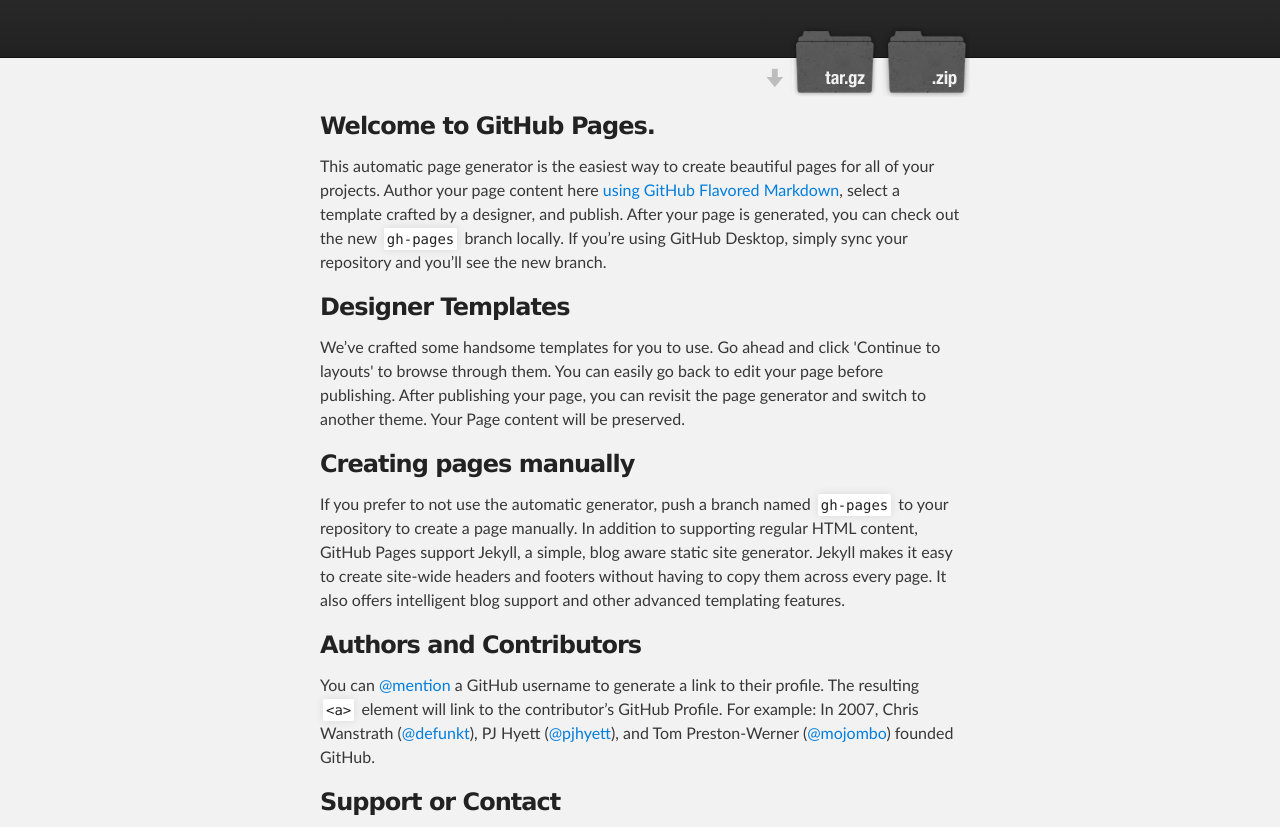
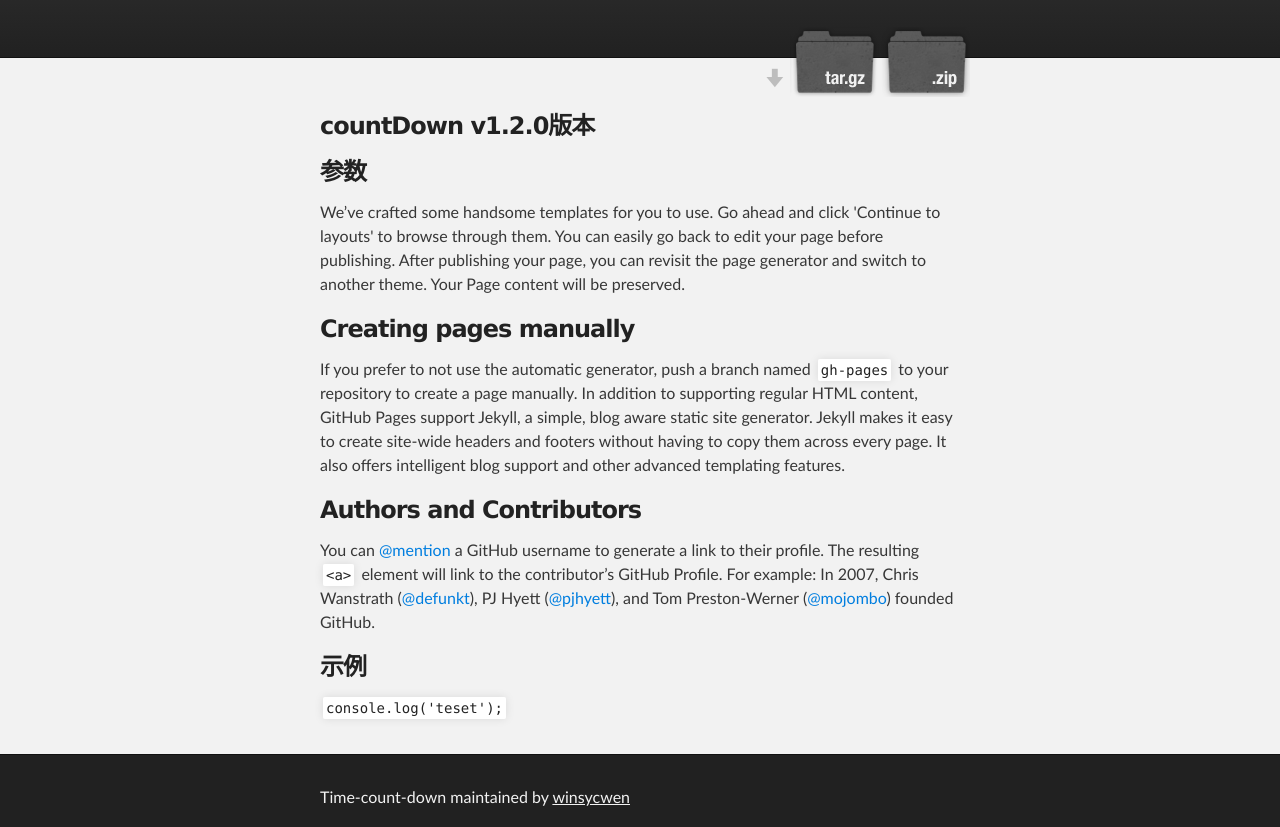
Before and after one commit to winsycwen/countDown, a plain HTML site: page index.html in a window 1280 px wide. Shown: the part 116-943 px from the top of the page. Drawn offline with Linux system fonts and the light colour scheme.

```diff
--- a/index.html
+++ b/index.html
@@ -32,12 +32,10 @@
     <div id="main_content_wrap" class="outer">
       <section id="main_content" class="inner">
         <h3>
-<a id="welcome-to-github-pages" class="anchor" href="#welcome-to-github-pages" aria-hidden="true"><span class="octicon octicon-link"></span></a>Welcome to GitHub Pages.</h3>
-
-<p>This automatic page generator is the easiest way to create beautiful pages for all of your projects. Author your page content here <a href="https://guides.github.com/features/mastering-markdown/">using GitHub Flavored Markdown</a>, select a template crafted by a designer, and publish. After your page is generated, you can check out the new <code>gh-pages</code> branch locally. If you’re using GitHub Desktop, simply sync your repository and you’ll see the new branch.</p>
+<a id="countdown-v120版本" class="anchor" href="#countdown-v120%E7%89%88%E6%9C%AC" aria-hidden="true"><span class="octicon octicon-link"></span></a>countDown v1.2.0版本</h3>
 
 <h3>
-<a id="designer-templates" class="anchor" href="#designer-templates" aria-hidden="true"><span class="octicon octicon-link"></span></a>Designer Templates</h3>
+<a id="参数" class="anchor" href="#%E5%8F%82%E6%95%B0" aria-hidden="true"><span class="octicon octicon-link"></span></a>参数</h3>
 
 <p>We’ve crafted some handsome templates for you to use. Go ahead and click 'Continue to layouts' to browse through them. You can easily go back to edit your page before publishing. After publishing your page, you can revisit the page generator and switch to another theme. Your Page content will be preserved.</p>
 
@@ -52,9 +50,9 @@
 <p>You can <a href="https://github.com/blog/821" class="user-mention">@mention</a> a GitHub username to generate a link to their profile. The resulting <code>&lt;a&gt;</code> element will link to the contributor’s GitHub Profile. For example: In 2007, Chris Wanstrath (<a href="https://github.com/defunkt" class="user-mention">@defunkt</a>), PJ Hyett (<a href="https://github.com/pjhyett" class="user-mention">@pjhyett</a>), and Tom Preston-Werner (<a href="https://github.com/mojombo" class="user-mention">@mojombo</a>) founded GitHub.</p>
 
 <h3>
-<a id="support-or-contact" class="anchor" href="#support-or-contact" aria-hidden="true"><span class="octicon octicon-link"></span></a>Support or Contact</h3>
+<a id="示例" class="anchor" href="#%E7%A4%BA%E4%BE%8B" aria-hidden="true"><span class="octicon octicon-link"></span></a>示例</h3>
 
-<p>Having trouble with Pages? Check out our <a href="https://help.github.com/pages">documentation</a> or <a href="https://github.com/contact">contact support</a> and we’ll help you sort it out.</p>
+<p><code>console.log('teset');</code></p>
       </section>
     </div>
 
```
Also changed, not shown: params.json (+1 -7 lines).
